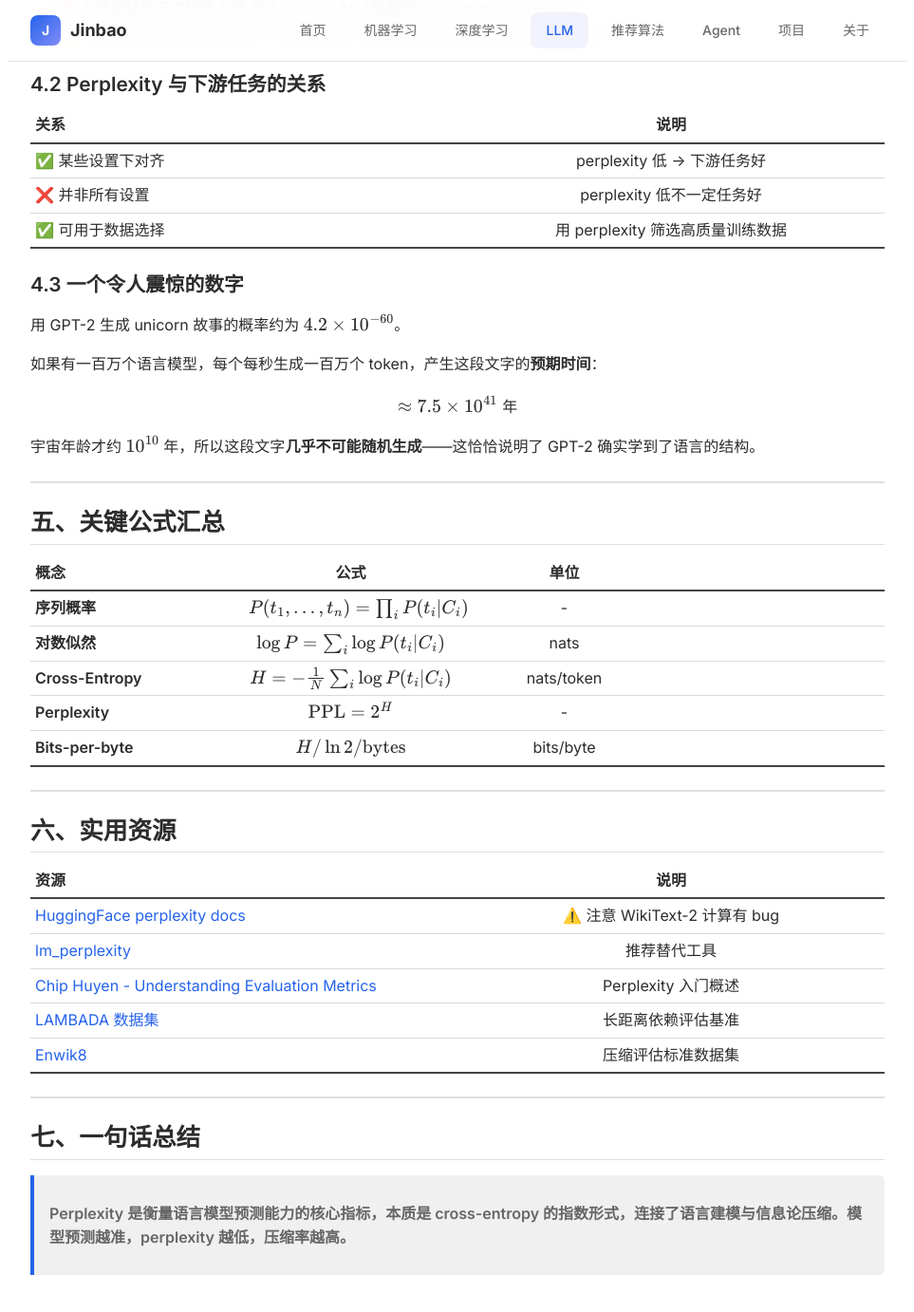
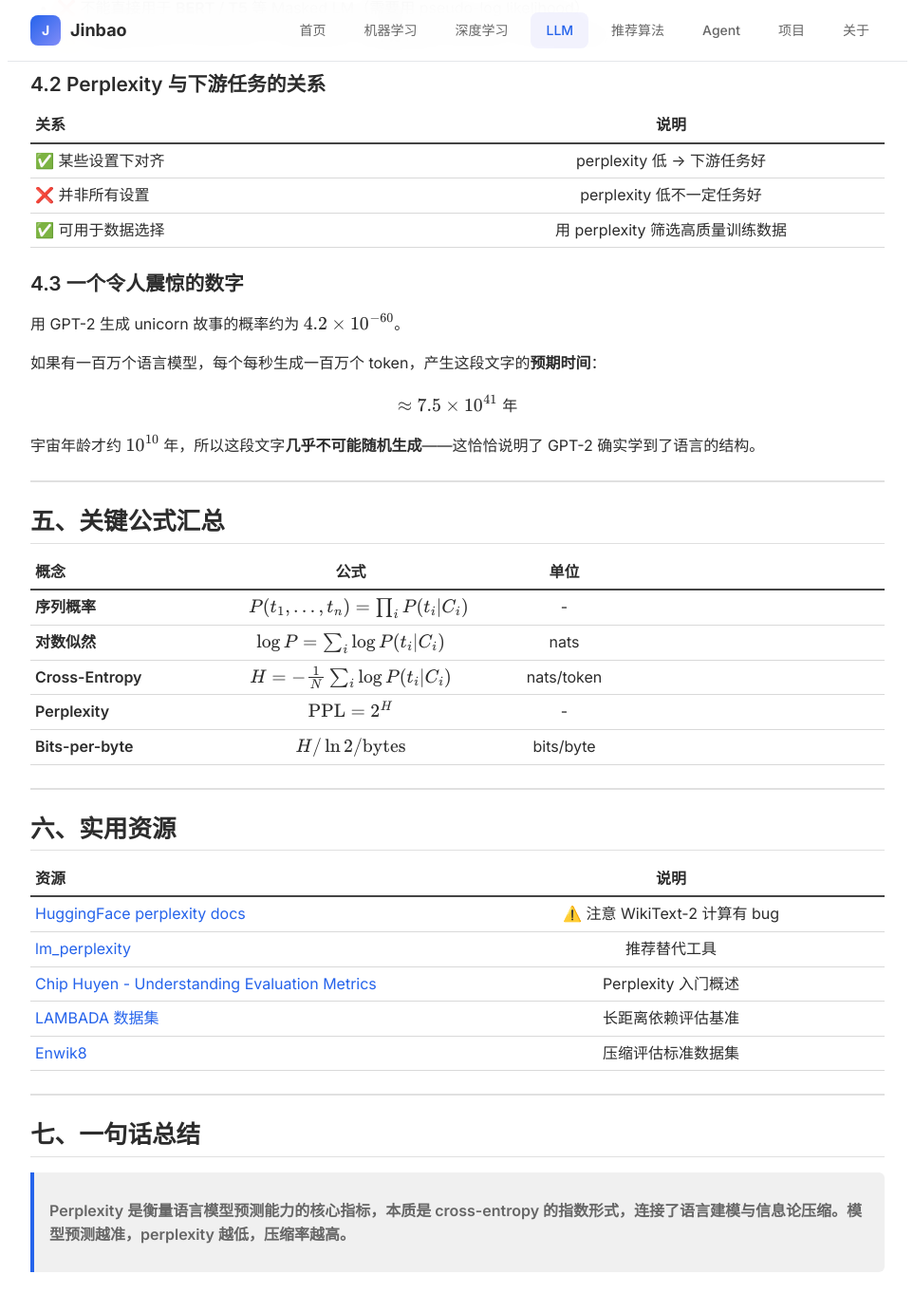
Before and after one commit to JinbaoSite/jinbaosite.github.io, a Jekyll site: the page built from llm/perplexity.md, in a window 1280 px wide and 1400 px high, scrolled down 2784 px. Shown: the top 1382 px of the window at 95% size, without its empty margins (158-1121 px from the left). Built offline with Jekyll 4.4.1, drawn with Linux system fonts in a browser that asks for light colours; our own code applies the rules of GitHub Pages for plain Markdown files; formulas are drawn with MathJax 3.

Commit message:
Update style.css

```diff
--- a/assets/style.css
+++ b/assets/style.css
@@ -570,7 +570,7 @@
         border-bottom:1px solid #d9d9d9;
     }
     .articleContainer table tbody tr:last-child{
-        border-bottom:2px solid #444;
+        border-bottom:1px solid #d9d9d9;
     }
     .articleContainer table tbody tr.highlight td{
         font-weight:bold;
```
